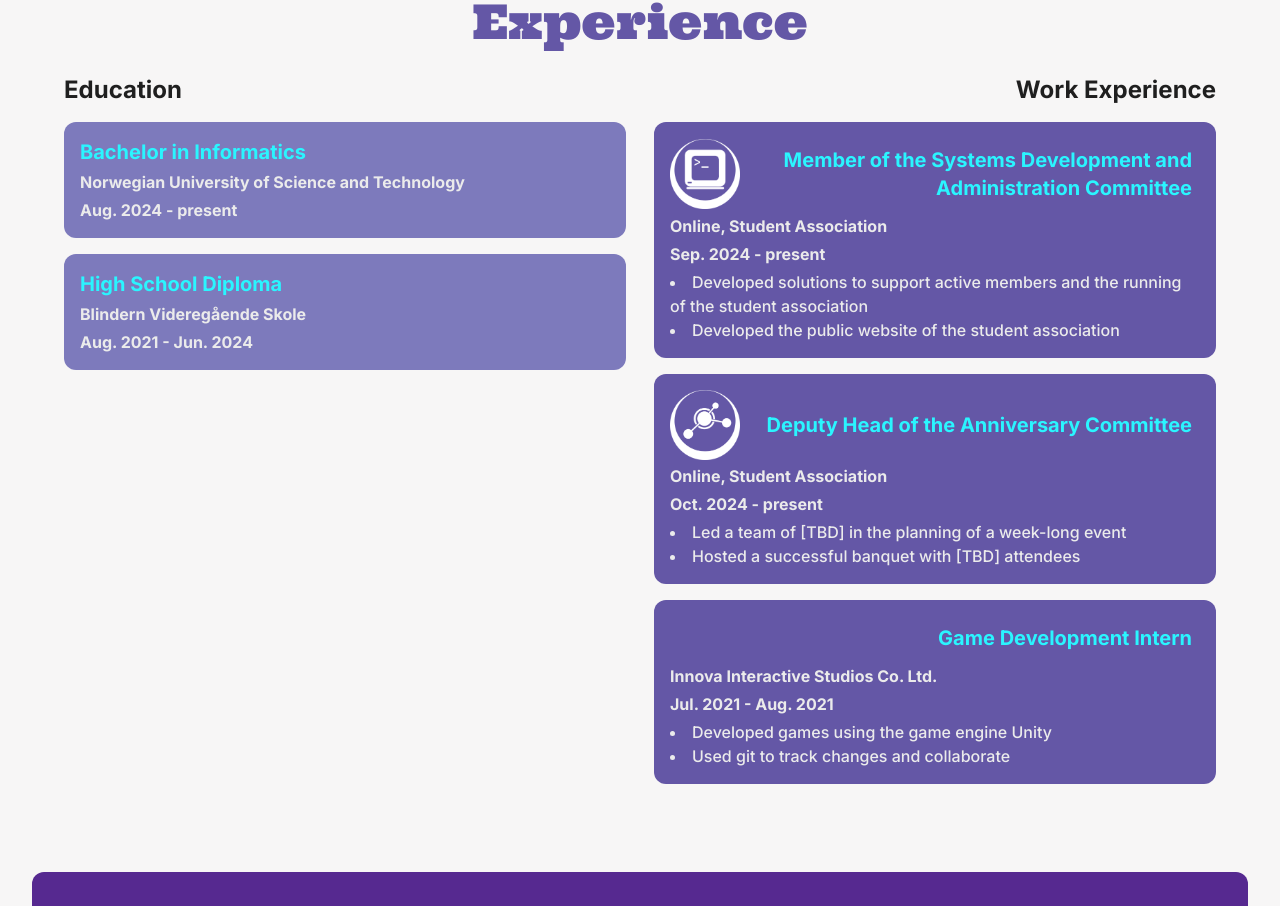
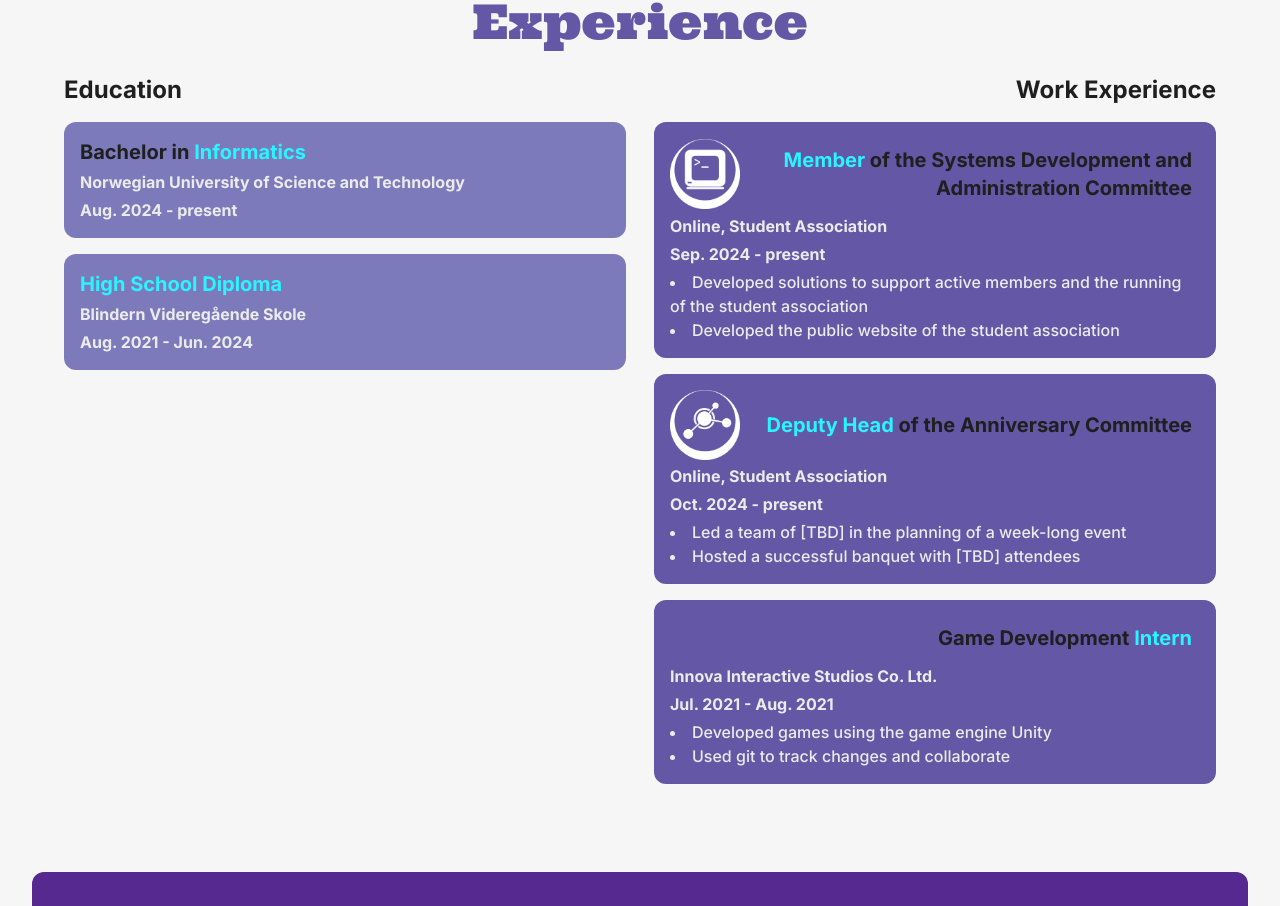
Before and after one commit to henrygraesberg/react_portfolio, a Next.js app: page / in a window 1280 px wide. Shown: the part 1606-2512 px from the top of the page. Built offline with nearby package versions, Linux system fonts and the light colour scheme.

Commit message:
Change experience titles from string to JSX.Element

```diff
--- a/src/app/components/experience/Education.tsx
+++ b/src/app/components/experience/Education.tsx
@@ -1,7 +1,7 @@
 import { FC } from 'react'
 
 export interface EducationCardProps {
-    title: string
+    title: JSX.Element
     school: string
     time_span: string
 }
@@ -9,7 +9,7 @@ export interface EducationCardProps {
 const EducationCard: FC<EducationCardProps> = ({ title, school, time_span }) => {
   return (
     <div className="flex flex-col p-4 gap-1 bg-secondary rounded-xl">
-        <h3 className="text-xl text-accent font-bold">{title}</h3>
+        <h3 className="text-xl text-text font-bold">{title}</h3>
         <p className="text-text_secondary font-bold">{school}</p>
         <p className="text-text_secondary font-bold">{time_span}</p>
     </div>
--- a/src/app/components/experience/WorkExperience.tsx
+++ b/src/app/components/experience/WorkExperience.tsx
@@ -2,7 +2,7 @@ import { FC } from 'react'
 import Image, { StaticImageData } from 'next/image'
 
 export interface WorkExperienceCardProps {
-    title: string
+    title: JSX.Element
     employer: string
     time_span: string
     image?: StaticImageData | string
@@ -14,7 +14,7 @@ const WorkExperienceCard: FC<WorkExperienceCardProps> = ({ title, employer, time
     <div className="flex flex-col p-4 gap-1 rounded-xl bg-primary">
         <div className="flex items-center justify-between">
             {image && <Image src={image} alt={`${employer} logo`} width={70} />}
-            <h3 className="text-xl text-accent text-end flex-1 font-bold m-2">{title}</h3>
+            <h3 className="text-xl text-text text-end flex-1 font-bold m-2">{title}</h3>
         </div>
 
         <p className="text-text_secondary font-bold">{employer}</p>
--- a/src/app/data/EducationData.tsx
+++ b/src/app/data/EducationData.tsx
@@ -2,12 +2,12 @@ import { EducationCardProps } from '@/components/experience/Education';
 
 export const Education: EducationCardProps[] = [
     {
-        title: "Bachelor in Informatics",
+        title: <span>Bachelor in <span className="text-accent">Informatics</span></span>,
         school: "Norwegian University of Science and Technology",
         time_span: "Aug. 2024 - present"
     },
     {
-        title: "High School Diploma",
+        title: <span className="text-accent">High School Diploma</span>,
         school: "Blindern Videregående Skole",
         time_span: "Aug. 2021 - Jun. 2024"
     }
--- a/src/app/data/WorkExperienceData.tsx
+++ b/src/app/data/WorkExperienceData.tsx
@@ -5,7 +5,7 @@ import jubkomLogo from "@/assets/nodekom.png";
 
 export const WorkExperience: WorkExperienceCardProps[] = [
     {
-        title: "Member of the Systems Development and Administration Committee",
+        title: <span><span className="text-accent">Member</span> of the Systems Development and Administration Committee</span>,
         employer: "Online, Student Association",
         time_span: "Sep. 2024 - present",
         description: [
@@ -15,7 +15,7 @@ export const WorkExperience: WorkExperienceCardProps[] = [
         image: dotkomLogo
     },
     {
-        title: "Deputy Head of the Anniversary Committee",
+        title: <span><span className="text-accent">Deputy Head</span> of the Anniversary Committee</span>,
         employer: "Online, Student Association",
         time_span: "Oct. 2024 - present",
         description: [
@@ -25,7 +25,7 @@ export const WorkExperience: WorkExperienceCardProps[] = [
         image: jubkomLogo
     },
     {
-        title: "Game Development Intern",
+        title: <span>Game Development <span className="text-accent">Intern</span></span>,
         employer: "Innova Interactive Studios Co. Ltd.",
         time_span: "Jul. 2021 - Aug. 2021",
         description: [
```
